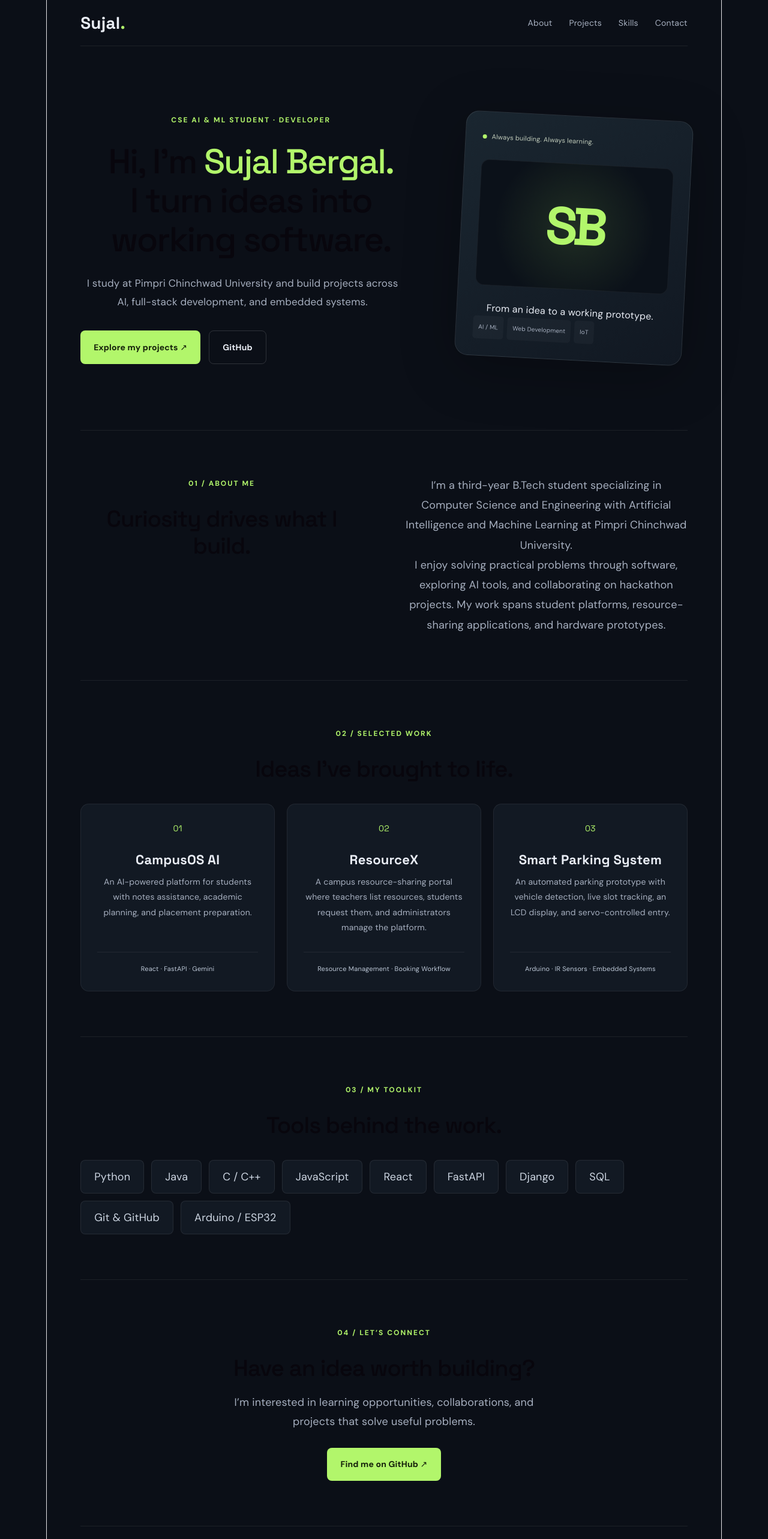
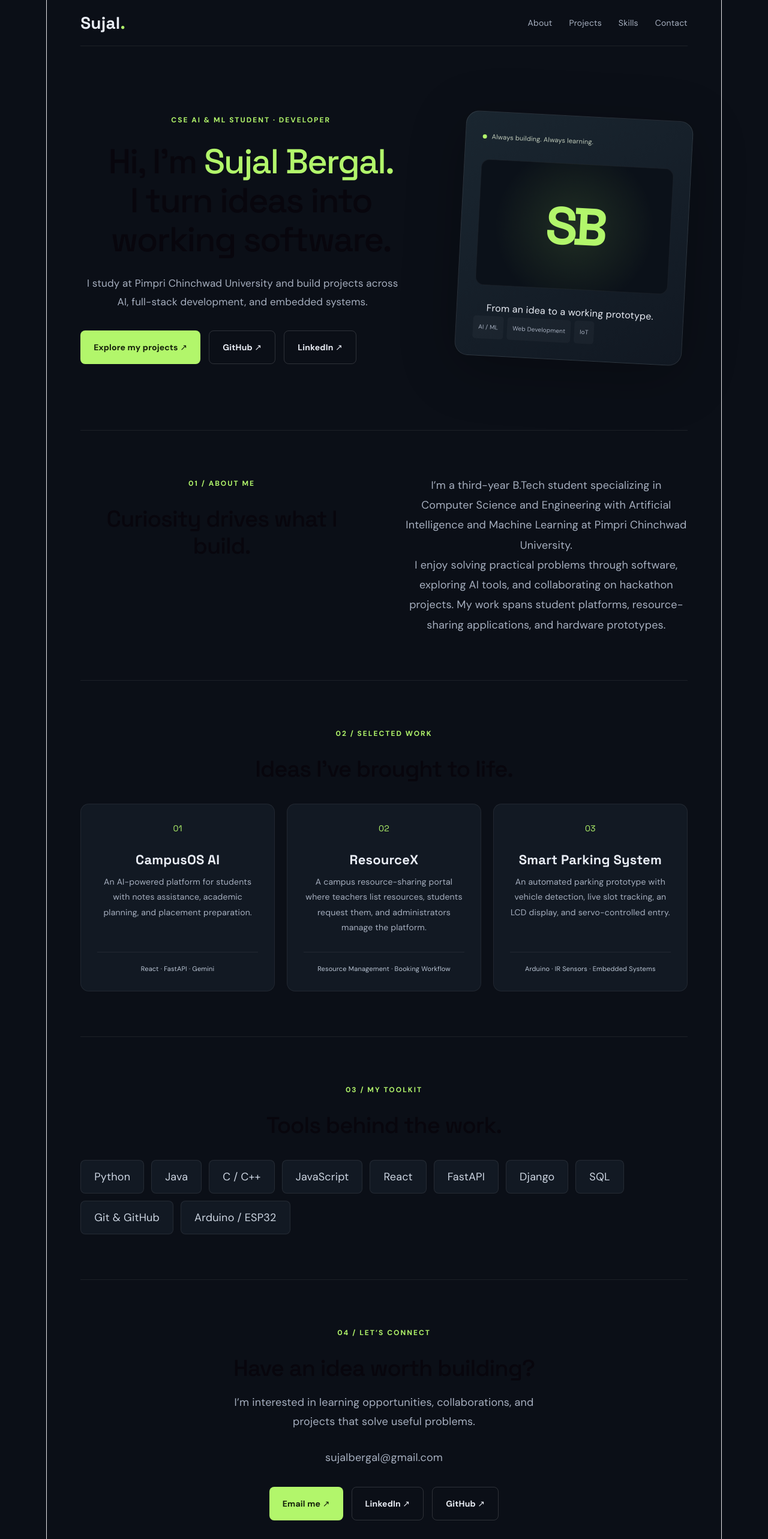
Before and after one commit to sujalbergal/my-portfolio, a React (Vite) app: page / in a window 1280 px wide. Shown: the top 2566 px of the page at 60% size. Built offline with nearby package versions, Linux system fonts and the light colour scheme.

Commit message:
Add email and LinkedIn contact links

```diff
--- a/src/App.jsx
+++ b/src/App.jsx
@@ -54,11 +54,13 @@ function App() {
         <section id="home" className="hero">
           <div className="hero-content">
             <p className="eyebrow">CSE AI & ML STUDENT · DEVELOPER</p>
+
             <h1>
               Hi, I’m <span>Sujal Bergal.</span>
               <br />
               I turn ideas into working software.
             </h1>
+
             <p className="intro">
               I study at Pimpri Chinchwad University and build projects
               across AI, full-stack development, and embedded systems.
@@ -68,13 +70,23 @@ function App() {
               <a className="button primary" href="#projects">
                 Explore my projects ↗
               </a>
+
               <a
                 className="button secondary"
                 href="https://github.com/sujalbergal"
                 target="_blank"
                 rel="noopener noreferrer"
               >
-                GitHub
+                GitHub ↗
+              </a>
+
+              <a
+                className="button secondary"
+                href="https://www.linkedin.com/in/sujal-bergal-b9803427a/"
+                target="_blank"
+                rel="noopener noreferrer"
+              >
+                LinkedIn ↗
               </a>
             </div>
           </div>
@@ -84,8 +96,11 @@ function App() {
               <span className="status-dot" />
               <span>Always building. Always learning.</span>
             </div>
+
             <div className="monogram">SB</div>
+
             <p>From an idea to a working prototype.</p>
+
             <div className="tags">
               <span>AI / ML</span>
               <span>Web Development</span>
@@ -99,12 +114,14 @@ function App() {
             <p className="eyebrow">01 / ABOUT ME</p>
             <h2>Curiosity drives what I build.</h2>
           </div>
+
           <div className="about-copy">
             <p>
               I’m a third-year B.Tech student specializing in Computer
               Science and Engineering with Artificial Intelligence and
               Machine Learning at Pimpri Chinchwad University.
             </p>
+
             <p>
               I enjoy solving practical problems through software, exploring
               AI tools, and collaborating on hackathon projects. My work
@@ -121,9 +138,7 @@ function App() {
           <div className="project-grid">
             {projects.map((project, index) => (
               <article className="project-card" key={project.title}>
-                <span className="project-number">
-                  0{index + 1}
-                </span>
+                <span className="project-number">0{index + 1}</span>
                 <h3>{project.title}</h3>
                 <p>{project.description}</p>
                 <div className="project-stack">{project.stack}</div>
@@ -135,6 +150,7 @@ function App() {
         <section id="skills" className="section">
           <p className="eyebrow">03 / MY TOOLKIT</p>
           <h2>Tools behind the work.</h2>
+
           <div className="skill-list">
             {skills.map((skill) => (
               <span key={skill}>{skill}</span>
@@ -145,18 +161,47 @@ function App() {
         <section id="contact" className="section contact">
           <p className="eyebrow">04 / LET’S CONNECT</p>
           <h2>Have an idea worth building?</h2>
+
           <p>
             I’m interested in learning opportunities, collaborations,
             and projects that solve useful problems.
           </p>
+
+          <p>
+            <a href="mailto:sujalbergal@gmail.com">
+              sujalbergal@gmail.com
+            </a>
+          </p>
+
+          <div
+            className="actions"
+            style={{ justifyContent: "center" }}
+          >
             <a
               className="button primary"
+              href="mailto:sujalbergal@gmail.com"
+            >
+              Email me ↗
+            </a>
+
+            <a
+              className="button secondary"
+              href="https://www.linkedin.com/in/sujal-bergal-b9803427a/"
+              target="_blank"
+              rel="noopener noreferrer"
+            >
+              LinkedIn ↗
+            </a>
+
+            <a
+              className="button secondary"
               href="https://github.com/sujalbergal"
               target="_blank"
               rel="noopener noreferrer"
             >
-            Find me on GitHub ↗
+              GitHub ↗
             </a>
+          </div>
         </section>
       </main>
 
```
Lines whose indentation alone changed are shown as unchanged.
